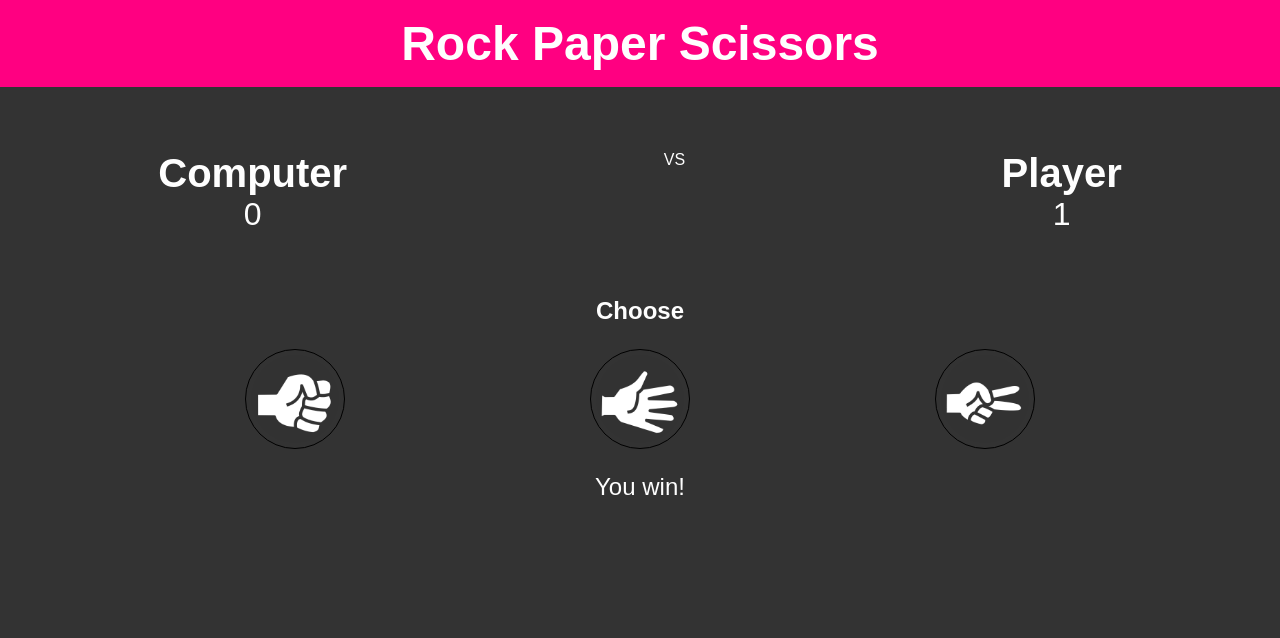
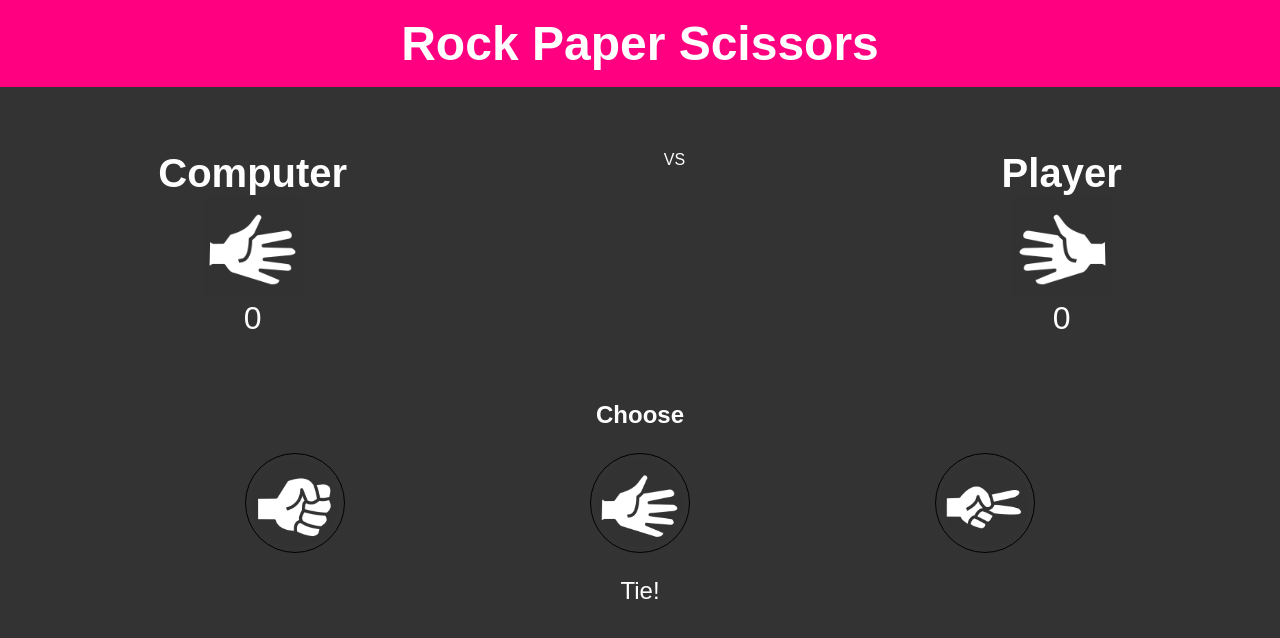
Before and after one commit to Central3/rock-paper-scissors, a plain HTML site: page index.html in a window 1280 px wide. Both pictures are taken after a click on the element 640 px from the left and 399 px from the top of the page. Drawn offline with Linux system fonts and the light colour scheme.

Commit message:
Clean code.
Clean the script code to show the choice made by the user and the computer.

```diff
--- a/script.js
+++ b/script.js
@@ -1,20 +1,14 @@
 const validChoices = ["rock", "paper", "scissors"];
 let playerScore = 0;
 let computerScore = 0;
-let gameOver = false;
 
 // make random choice on behalf of the computer
-function getComputerChoice() {
-    // Determine a random number between 0 and 2
-    let randomNumber = Math.floor(Math.random() * 3);
-
-    // set 0 to rock, set 1 to paper, set 2 to scissors
-    return validChoices[randomNumber];
+function getRandomChoice() {
+    return validChoices[Math.floor(Math.random() * 3)];
 }
 
 function isGameOver() {
-    gameOver = playerScore + computerScore >= 5 ? true : false;
-    return gameOver;
+    return playerScore === 5 || computerScore === 5;
 }
 
 // A single round of rock paper scissors decides who Wins or Loses
@@ -40,8 +34,6 @@ function playRound(playerSelection, computerSelection) {
 }
 
 const playerChoiceBtns = document.querySelector(".options");
-const playerChoiceDisplay = document.querySelector(".player_choice");
-const computerChoiceDisplay = document.querySelector(".computer_choice");
 const resultDisplay = document.querySelector(".result");
 const computerScoreDisplay = document.querySelector(".computer_score");
 const playerScoreDisplay = document.querySelector(".player_score");
@@ -53,14 +45,40 @@ playerChoiceBtns.addEventListener("click", (event) => {
     if (event.target.nodeName === "IMG") {
         const playerSelection = event.target.className;
 
-        const computerSelection = getComputerChoice();
+        const computerSelection = getRandomChoice();
+
+        const oldComputerChoiceImg = document.querySelector(".computer_choice");
+        const oldPlayerChoiceImg = document.querySelector(".player_choice");
+
+        if (oldComputerChoiceImg) oldComputerChoiceImg.remove();
+        if (oldPlayerChoiceImg) oldPlayerChoiceImg.remove();
 
         resultDisplay.textContent = playRound(
             playerSelection,
             computerSelection
         );
         computerScoreDisplay.textContent = computerScore;
+
+        const computerChoiceImg = document.createElement("img");
+        computerChoiceImg.setAttribute(
+            "src",
+            `./images/${computerSelection}.png`
+        );
+        computerChoiceImg.classList.add("computer_choice");
+        computerScoreDisplay.parentElement.insertBefore(
+            computerChoiceImg,
+            computerScoreDisplay
+        );
+
         playerScoreDisplay.textContent = playerScore;
+
+        const playerChoiceImg = document.createElement("img");
+        playerChoiceImg.setAttribute("src", `./images/${playerSelection}.png`);
+        playerChoiceImg.classList.add("player_choice");
+        playerScoreDisplay.parentElement.insertBefore(
+            playerChoiceImg,
+            playerScoreDisplay
+        );
 
         if (isGameOver()) {
             decideWinner();
--- a/styles.css
+++ b/styles.css
@@ -105,13 +105,16 @@ body {
     width: 50%;
     font-size: 1.5rem;
     border-radius: 4px;
+    text-align: center;
 }
 
 .modal_btn {
     padding: 0 15px;
-    font-size: 1.5rem;
+    font-size: 2rem;
     background-color: #FF0081;
     color: #fefefe;
     border-radius: 4px;
     border: none;
+    cursor: pointer;
+    margin-top: 16px;
 }
```
